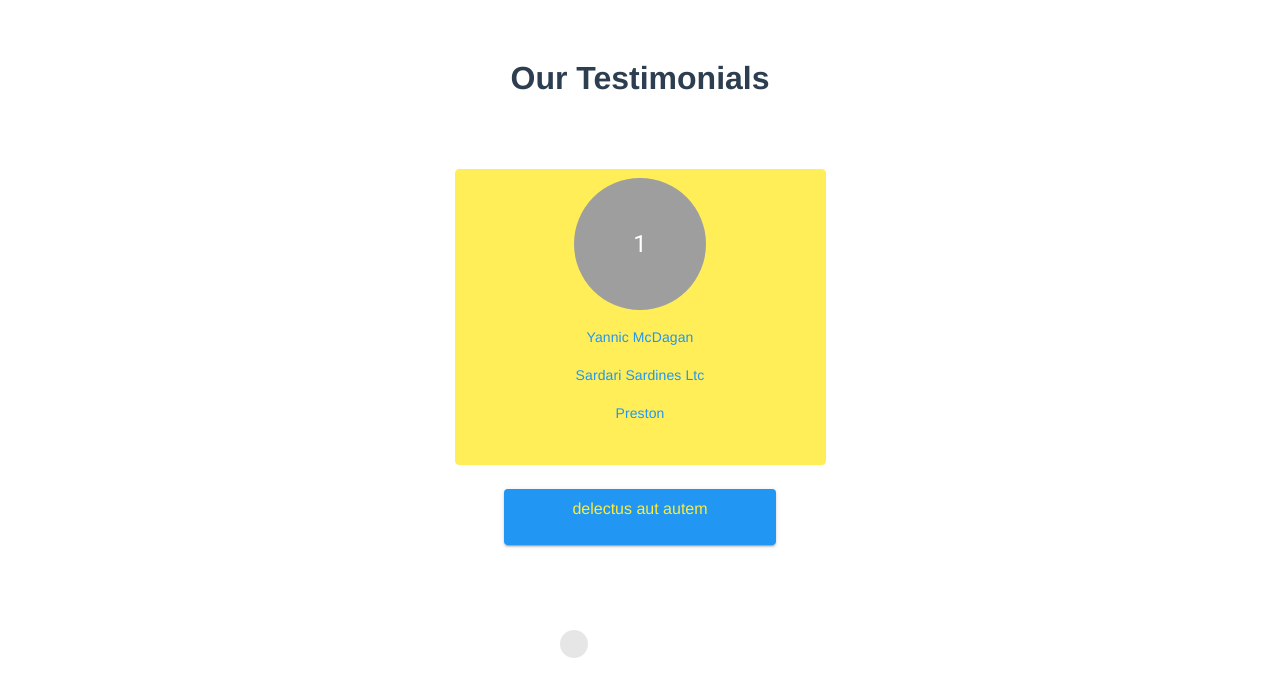
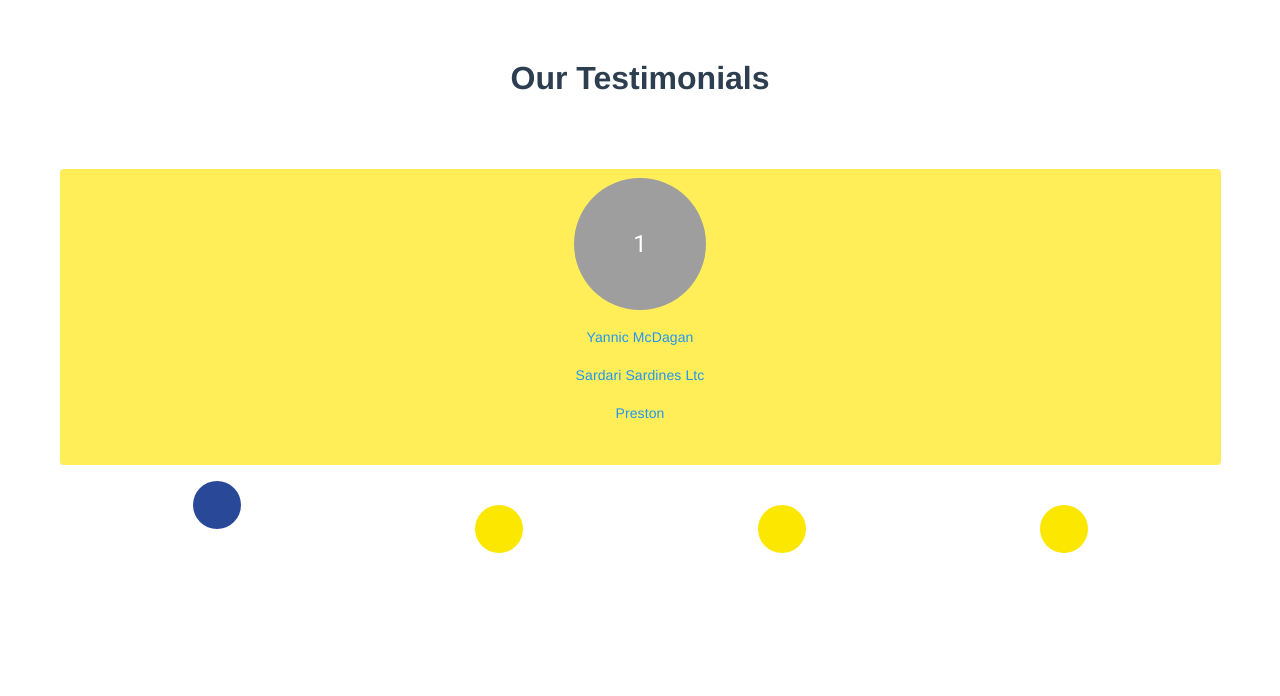
Before and after one commit to aingc/tihasTestimonial, a Vue app: page / in a window 1280 px wide. Shown: the top 696 px of the page. Built offline with nearby package versions, Linux system fonts and the light colour scheme.

Commit message:
working carousel with custom colors for delimiters

```diff
--- a/src/components/Testimonial.vue
+++ b/src/components/Testimonial.vue
@@ -3,43 +3,49 @@
     <div id="testimonialCard">
       <v-app>
         <v-container>
-          <v-carousel
-            light
-            hide-delimiter-background=""
-            :continuous="true"
-            :show-arrows="false"
-            delimiter-icon="mdi-minus"
+          <v-sheet class="mx-auto">
+            <v-expand-transition>
+              <v-sheet
+                v-if="currentTestimonial != null"
+                color="grey lighten-4"
               >
-            <v-carousel-item
-              v-bind:key="testimonial.id" v-for="testimonial in testimonialList"
-              >
-              <v-row justify="center">
-                <v-col class="col-4">
                 <v-card
                   class="mx-lg-auto yellow lighten-1 pa-2"
                   outlined>
                   <div></div>
                   <v-avatar color="grey" size="132">
-                      <span class="white--text headline">{{testimonial.id}}</span>
+                    <span class="white--text headline">{{testimonialList[currentTestimonial].id}}</span>
                   </v-avatar>
                   <v-card-text class="blue--text">
-                      <p>{{testimonial.name}}</p>
-                      <p>{{testimonial.company}}</p>
-                      <p>{{testimonial.location}}</p>
+                    <p>{{testimonialList[currentTestimonial].name}}</p>
+                    <p>{{testimonialList[currentTestimonial].company}}</p>
+                    <p>{{testimonialList[currentTestimonial].location}}</p>
                   </v-card-text>
                 </v-card>
+              </v-sheet>
+            </v-expand-transition>
+            <v-slide-group
+              class="pa-4"
+              v-model="currentTestimonial"
+              mandatory
+            >
+              <v-slide-item
+                v-bind:key="testimonial.id"
+                v-for="testimonial in testimonialList"
+                v-slot:default="{ active, toggle }"
+              >
+                <v-row justify="center">
+                  <v-col>
+                    <v-avatar
+                      :color="active ? '#2A4898' : '#FCE700'"
+                      @click="toggle"
+                    >
+                    </v-avatar>
                   </v-col>
                 </v-row>
-              <v-row justify="center">
-                <v-col class="col-3">
-                  <v-card
-                    class="mx-lg-auto blue pa-2">
-                    <p class="yellow--text">{{testimonial.info}}</p>
-                  </v-card>
-                </v-col>
-              </v-row>
-            </v-carousel-item>
-          </v-carousel>
+              </v-slide-item>
+            </v-slide-group>
+          </v-sheet>
         </v-container>
       </v-app>
     </div>
@@ -49,7 +55,12 @@
 <script>
 export default {
   name: 'Testimonial',
-  props: ['testimonialList']
+  props: ['testimonialList'],
+  data: () => {
+    return {
+      currentTestimonial: null
+    }
+  }
 }
 </script>
 
```
Lines whose indentation alone changed are shown as unchanged.
